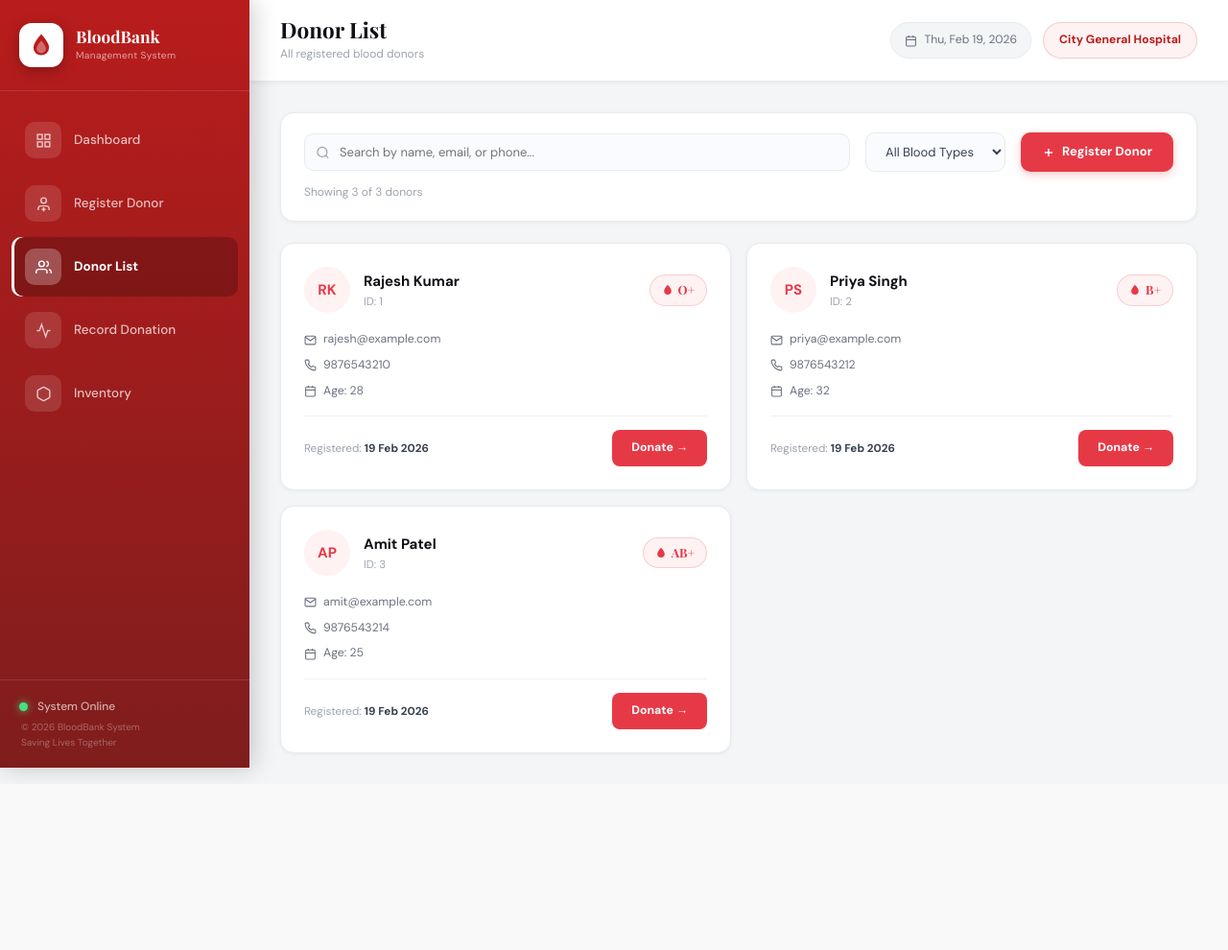
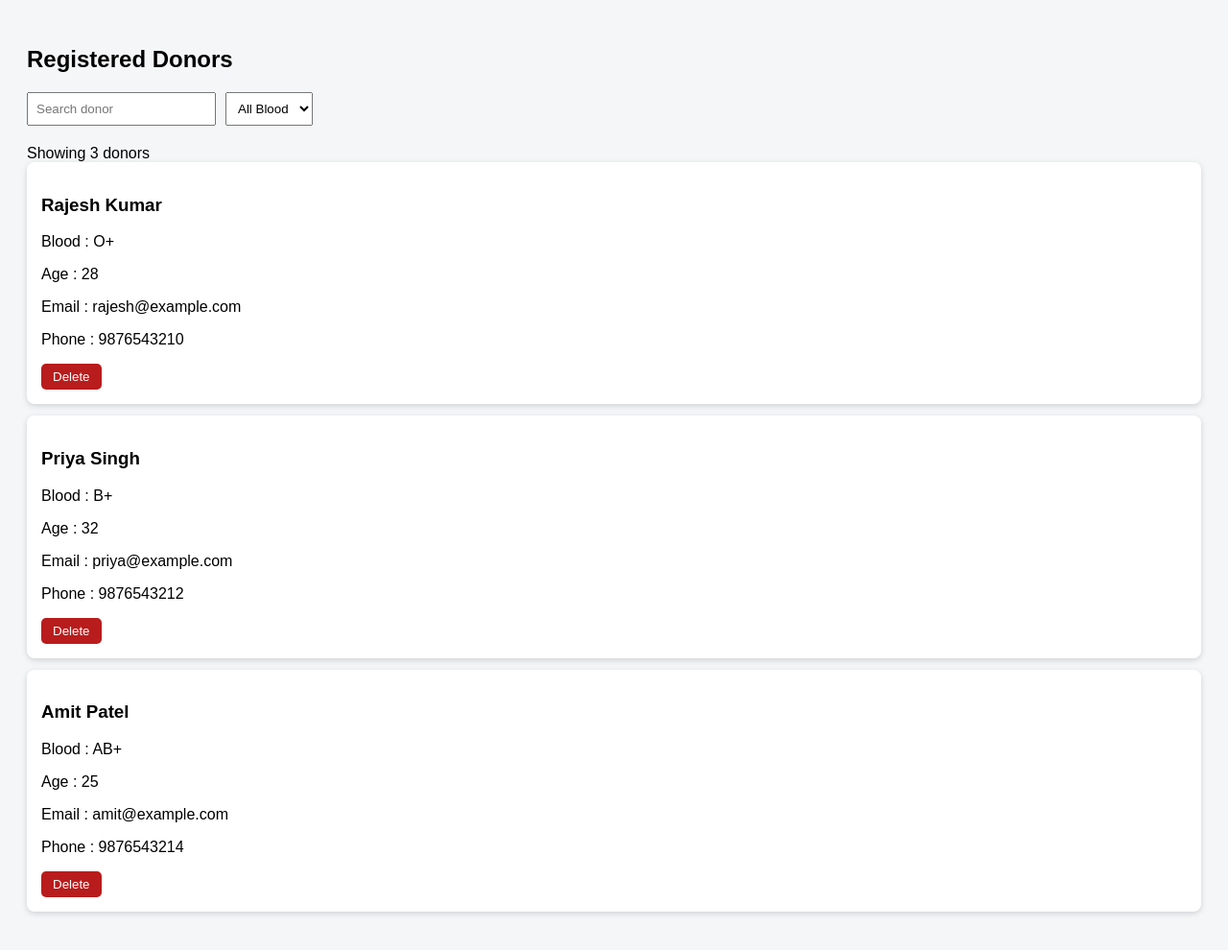
Before and after one commit to Eugintony/hemobank, a Flask app: page /donors in a window 1280 px wide. Shown: the whole page at 96% size. Before the commit the page ends 813 px from the top, so only its background shows below. Run offline with Flask 3, Linux system fonts and the light colour scheme; data comes from the database, SQL or seed files in the repository; data that the repository does not hold is empty.

Commit message:
Update donor_list.html

```diff
--- a/templates/donor_list.html
+++ b/templates/donor_list.html
@@ -1,158 +1,235 @@
-{% extends "base.html" %}
-{% block title %}Donors — HemoBank{% endblock %}
-{% block page_title %}Donor List{% endblock %}
-{% block page_subtitle %}All registered blood donors{% endblock %}
+<!DOCTYPE html>
+<html>
+<head>
 
-{% block content %}
+<title>Donor List</title>
+
 <style>
-.donor-card {
-    background: white;
-    border-radius: 14px;
-    border: 1px solid #e8eaed;
-    padding: 24px;
-    transition: all 0.2s ease;
-    box-shadow: 0 1px 4px rgba(0,0,0,0.05);
+
+body{
+font-family:Arial;
+background:#f4f6f8;
+padding:20px;
 }
-.donor-card:hover {
-    transform: translateY(-3px);
-    box-shadow: 0 8px 24px rgba(0,0,0,0.1);
-    border-color: rgba(230,57,70,0.25);
+
+.top{
+display:flex;
+gap:10px;
+margin-bottom:20px;
 }
-.donor-avatar {
-    width: 48px; height: 48px;
-    border-radius: 50%;
-    background: #fef2f2;
-    color: #e63946;
-    display: flex; align-items: center; justify-content: center;
-    font-weight: 700; font-size: 1rem;
-    flex-shrink: 0;
+
+input,select{
+padding:8px;
 }
-.bt-badge {
-    display: inline-flex; align-items: center; gap: 5px;
-    padding: 5px 12px;
-    background: #fef2f2; color: #e63946;
-    border: 1px solid rgba(230,57,70,0.2);
-    border-radius: 20px;
-    font-family: 'Playfair Display', serif;
-    font-size: 0.85rem; font-weight: 700;
+
+.donor-card{
+background:white;
+padding:15px;
+margin-bottom:12px;
+border-radius:8px;
+box-shadow:0px 2px 6px rgba(0,0,0,.15);
 }
-.donor-meta {
-    display: flex; align-items: center; gap: 7px;
-    font-size: 0.82rem; color: #6b7280; margin-bottom: 7px;
+
+button{
+background:#b91c1c;
+color:white;
+border:none;
+padding:6px 12px;
+border-radius:5px;
+cursor:pointer;
 }
-.view-btn {
-    padding: 9px 20px;
-    background: #e63946; color: white;
-    border: none; border-radius: 8px;
-    font-size: 0.82rem; font-weight: 700;
-    cursor: pointer; font-family: 'DM Sans', sans-serif;
-    transition: all 0.15s; text-decoration: none;
-    display: inline-block;
+
+button:hover{
+background:#991b1b;
 }
-.view-btn:hover { background: #c1121f; transform: translateY(-1px); }
+
 </style>
 
-<!-- Toolbar -->
-<div style="background:white;border-radius:14px;border:1px solid #e8eaed;padding:20px 24px;margin-bottom:22px;box-shadow:0 1px 4px rgba(0,0,0,0.05);">
-    <div style="display:flex;align-items:center;gap:16px;flex-wrap:wrap;">
-        <div style="position:relative;flex:1;min-width:220px;">
-            <svg style="position:absolute;left:12px;top:50%;transform:translateY(-50%);color:#9ca3af;" width="15" height="15" viewBox="0 0 24 24" fill="none" stroke="currentColor" stroke-width="2"><circle cx="11" cy="11" r="8"/><line x1="21" y1="21" x2="16.65" y2="16.65"/></svg>
-            <input type="text" id="searchInput" placeholder="Search by name, email, or phone..."
-                style="width:100%;padding:10px 14px 10px 36px;border:1.5px solid #e8eaed;border-radius:10px;font-size:0.87rem;font-family:'DM Sans',sans-serif;background:#fafbff;"
-                onfocus="this.style.borderColor='#e63946'" onblur="this.style.borderColor='#e8eaed'">
-        </div>
-        <select id="bloodFilter" onchange="filterByBlood(this.value)"
-            style="padding:10px 16px;border:1.5px solid #e8eaed;border-radius:10px;font-size:0.87rem;font-family:'DM Sans',sans-serif;background:#fafbff;cursor:pointer;color:#374151;">
-            <option value="all">All Blood Types</option>
-            <option value="A+">A+</option><option value="A-">A-</option>
-            <option value="B+">B+</option><option value="B-">B-</option>
-            <option value="AB+">AB+</option><option value="AB-">AB-</option>
-            <option value="O+">O+</option><option value="O-">O-</option>
-        </select>
-        <a href="/donors/register" style="padding:10px 22px;background:#e63946;color:white;border-radius:10px;text-decoration:none;font-size:0.87rem;font-weight:700;display:flex;align-items:center;gap:7px;white-space:nowrap;box-shadow:0 3px 10px rgba(230,57,70,0.28);">
-            <svg width="14" height="14" viewBox="0 0 24 24" fill="none" stroke="currentColor" stroke-width="2.5"><line x1="12" y1="5" x2="12" y2="19"/><line x1="5" y1="12" x2="19" y2="12"/></svg>
-            Register Donor
-        </a>
-    </div>
-    <p id="donorCount" style="font-size:0.8rem;color:#9ca3af;margin-top:12px;">Loading donors...</p>
+</head>
+
+<body>
+
+<h2>Registered Donors</h2>
+
+<div class="top">
+
+<input id="search" placeholder="Search donor">
+
+<select id="blood">
+
+<option value="all">All Blood</option>
+
+<option>A+</option>
+<option>A-</option>
+<option>B+</option>
+<option>B-</option>
+<option>AB+</option>
+<option>AB-</option>
+<option>O+</option>
+<option>O-</option>
+
+</select>
+
 </div>
 
-<!-- Donor Cards Grid -->
-<div id="donorGrid" style="display:grid;grid-template-columns:repeat(2,1fr);gap:16px;">
-    <div style="grid-column:1/-1;background:white;border-radius:14px;border:1px solid #e8eaed;padding:60px;text-align:center;">
-        <svg width="48" height="48" viewBox="0 0 24 24" fill="none" stroke="#d1d5db" stroke-width="1.3" style="margin:0 auto 16px;display:block;"><path d="M17 21v-2a4 4 0 0 0-4-4H5a4 4 0 0 0-4 4v2"/><circle cx="9" cy="7" r="4"/></svg>
-        <p style="color:#9ca3af;font-size:0.9rem;">No donors yet. <a href="/donors/register" style="color:#e63946;text-decoration:none;font-weight:600;">Register the first donor →</a></p>
-    </div>
+<div id="donorCount"></div>
+
+<div id="donorsList">
+
+Loading donors...
+
 </div>
 
 <script>
-let allDonors = [];
 
-function getInitials(name) {
-    return name.split(' ').map(n=>n[0]).join('').toUpperCase().slice(0,2);
+let allDonors=[];
+
+
+
+async function loadDonors(){
+
+try{
+
+const response = await fetch("/api/donors");
+
+allDonors = await response.json();
+
+renderDonors(allDonors);
+
 }
 
-function renderDonors(donors) {
-    const grid = document.getElementById('donorGrid');
-    const cnt  = document.getElementById('donorCount');
-    if (!donors.length) {
-        grid.innerHTML = `<div style="grid-column:1/-1;background:white;border-radius:14px;border:1px solid #e8eaed;padding:60px;text-align:center;"><p style="color:#9ca3af;">No donors found.</p></div>`;
-        cnt.textContent = '0 donors found';
-        return;
-    }
-    cnt.textContent = `Showing ${donors.length} of ${allDonors.length} donors`;
-    grid.innerHTML = donors.map(d => `
-        <div class="donor-card" data-blood="${d.blood_type}">
-            <div style="display:flex;align-items:center;justify-content:space-between;margin-bottom:18px;">
-                <div style="display:flex;align-items:center;gap:14px;">
-                    <div class="donor-avatar">${getInitials(d.name)}</div>
-                    <div>
-                        <div style="font-weight:700;font-size:1rem;color:#0f1117;">${d.name}</div>
-                        <div style="font-size:0.78rem;color:#9ca3af;">ID: ${d.id}</div>
-                    </div>
-                </div>
-                <div class="bt-badge">
-                    <svg width="12" height="12" viewBox="0 0 32 32" fill="none"><path d="M16 2C16 2 6 12 6 19a10 10 0 0 0 20 0C26 12 16 2 16 2Z" fill="#e63946"/></svg>
-                    ${d.blood_type}
-                </div>
-            </div>
-            <div style="margin-bottom:16px;">
-                <div class="donor-meta"><svg width="13" height="13" viewBox="0 0 24 24" fill="none" stroke="currentColor" stroke-width="2"><path d="M4 4h16c1.1 0 2 .9 2 2v12c0 1.1-.9 2-2 2H4c-1.1 0-2-.9-2-2V6c0-1.1.9-2 2-2z"/><polyline points="22,6 12,13 2,6"/></svg>${d.email || '—'}</div>
-                <div class="donor-meta"><svg width="13" height="13" viewBox="0 0 24 24" fill="none" stroke="currentColor" stroke-width="2"><path d="M22 16.92v3a2 2 0 0 1-2.18 2 19.79 19.79 0 0 1-8.63-3.07 19.5 19.5 0 0 1-6-6A19.79 19.79 0 0 1 2.12 4.18 2 2 0 0 1 4.11 2h3a2 2 0 0 1 2 1.72c.127.96.361 1.903.7 2.81a2 2 0 0 1-.45 2.11L8.09 9.91a16 16 0 0 0 6 6l1.27-1.27a2 2 0 0 1 2.11-.45c.907.339 1.85.573 2.81.7A2 2 0 0 1 22 16.92z"/></svg>${d.phone}</div>
-                <div class="donor-meta"><svg width="13" height="13" viewBox="0 0 24 24" fill="none" stroke="currentColor" stroke-width="2"><rect x="3" y="4" width="18" height="18" rx="2"/><line x1="16" y1="2" x2="16" y2="6"/><line x1="8" y1="2" x2="8" y2="6"/><line x1="3" y1="10" x2="21" y2="10"/></svg>Age: ${d.age}</div>
-            </div>
-            <div style="display:flex;align-items:center;justify-content:space-between;padding-top:14px;border-top:1px solid #f0f0f0;">
-                <span style="font-size:0.78rem;color:#9ca3af;">Registered: <strong style="color:#374151;">${new Date(d.registered_on).toLocaleDateString('en-GB',{day:'2-digit',month:'short',year:'numeric'})}</strong></span>
-                <a href="/donations/record" class="view-btn">Donate →</a>
-            </div>
-        </div>
-    `).join('');
+catch(e){
+
+document.getElementById("donorsList").innerHTML=
+
+"<p style='color:red'>Failed loading donors</p>";
+
 }
 
-async function loadDonors() {
-    try {
-        const res = await fetch('/api/donors');
-        allDonors = await res.json();
-        renderDonors(allDonors);
-    } catch {
-        document.getElementById('donorCount').textContent = 'Start Flask backend to see donors.';
-    }
 }
 
-function filterByBlood(type) {
-    const filtered = type === 'all' ? allDonors : allDonors.filter(d => d.blood_type === type);
-    renderDonors(filtered);
+
+
+function renderDonors(donors){
+
+const container=document.getElementById("donorsList");
+
+const count=document.getElementById("donorCount");
+
+if(!donors.length){
+
+container.innerHTML="<p>No donors found</p>";
+
+count.innerHTML="0 donors";
+
+return;
+
 }
 
-document.getElementById('searchInput').addEventListener('input', function() {
-    const q = this.value.toLowerCase();
-    renderDonors(allDonors.filter(d =>
-        d.name.toLowerCase().includes(q) ||
-        (d.email||'').toLowerCase().includes(q) ||
-        d.phone.includes(q)
-    ));
+count.innerHTML=
+
+`Showing ${donors.length} donors`;
+
+container.innerHTML=
+
+donors.map(d=>`
+
+<div class="donor-card">
+
+<h3>${d.name}</h3>
+
+<p>Blood : ${d.blood_type}</p>
+
+<p>Age : ${d.age}</p>
+
+<p>Email : ${d.email}</p>
+
+<p>Phone : ${d.phone}</p>
+
+<button onclick="deleteDonor(${d.id})">
+
+Delete
+
+</button>
+
+</div>
+
+`).join("");
+
+}
+
+
+
+async function deleteDonor(id){
+
+if(!confirm("Delete donor?")) return;
+
+await fetch(`/api/donors/${id}`,{
+
+method:"DELETE"
+
 });
 
 loadDonors();
+
+}
+
+
+
+document.getElementById("search")
+
+.addEventListener("input",function(){
+
+const q=this.value.toLowerCase();
+
+renderDonors(
+
+allDonors.filter(d=>
+
+d.name.toLowerCase().includes(q)
+
+||
+
+(d.email||"").toLowerCase().includes(q)
+
+)
+
+);
+
+});
+
+
+
+document.getElementById("blood")
+
+.addEventListener("change",function(){
+
+const b=this.value;
+
+if(b==="all"){
+
+renderDonors(allDonors);
+
+return;
+
+}
+
+renderDonors(
+
+allDonors.filter(d=>
+
+d.blood_type===b)
+
+);
+
+});
+
+
+
+loadDonors();
+
 </script>
-{% endblock %}
+
+</body>
+
+</html>
```
